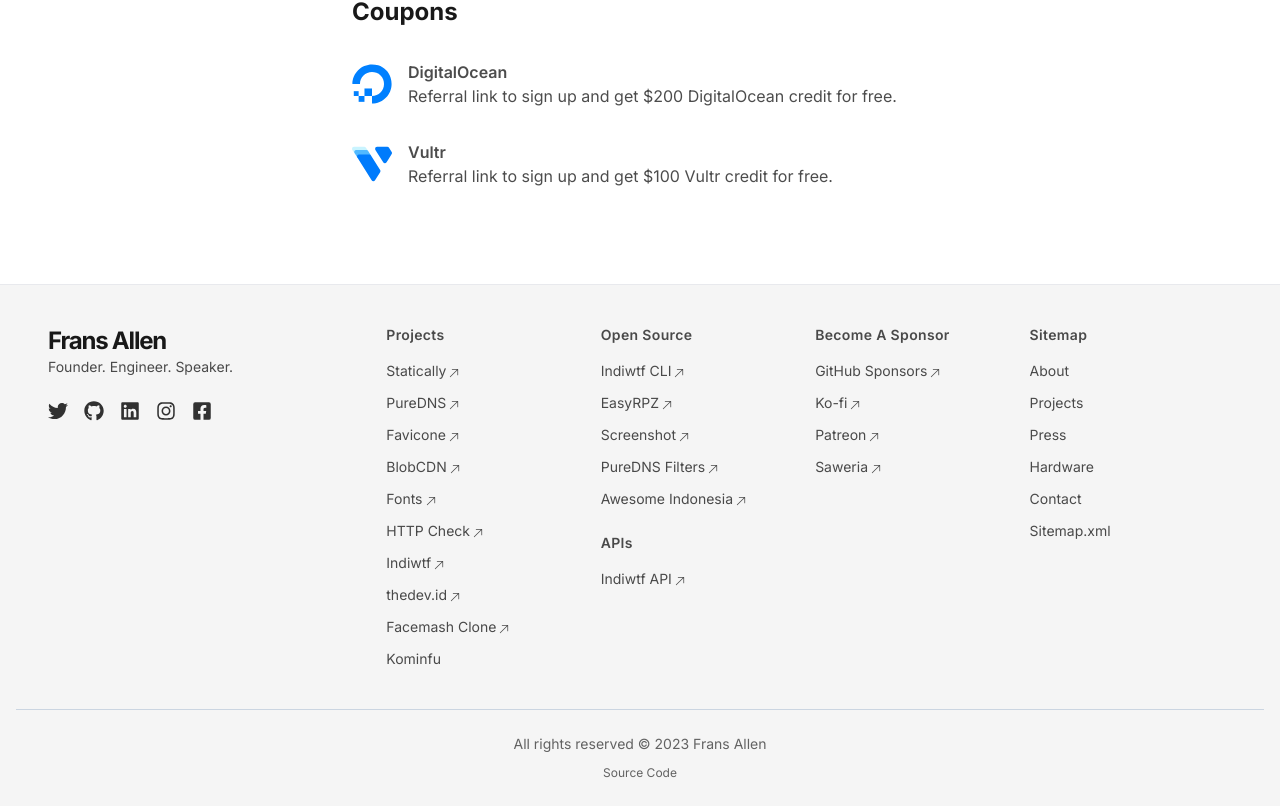
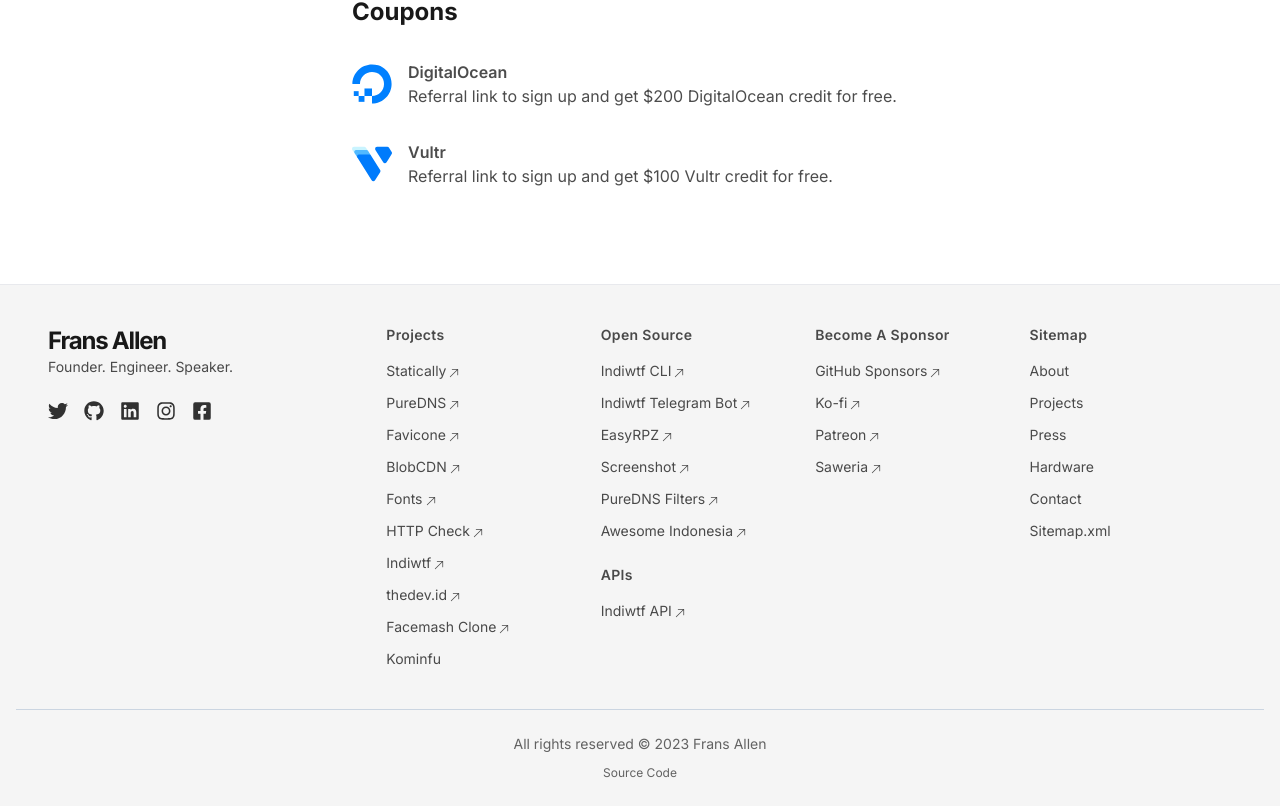
Before and after one commit to fransallen/upset.dev, a Next.js app: page / in a window 1280 px wide. Shown: the part 2239-3045 px from the top of the page. Built offline with nearby package versions, Linux system fonts and the light colour scheme; no server answers.

Commit message:
added Indiwtf Telegram Bot link in footer's OSS links

```diff
--- a/app/components/Footer.tsx
+++ b/app/components/Footer.tsx
@@ -24,6 +24,10 @@
 
 const oss = [
   { name: "Indiwtf CLI", href: "https://github.com/fransallen/indiwtf-cli" },
+  {
+    name: "Indiwtf Telegram Bot",
+    href: "https://github.com/fransallen/indiwtf-telegram-bot",
+  },
   { name: "EasyRPZ", href: "https://github.com/pure-dns/easyrpz" },
   { name: "Screenshot", href: "https://github.com/staticallyio/screenshot" },
   { name: "PureDNS Filters", href: "https://github.com/pure-dns/filters" },
```
